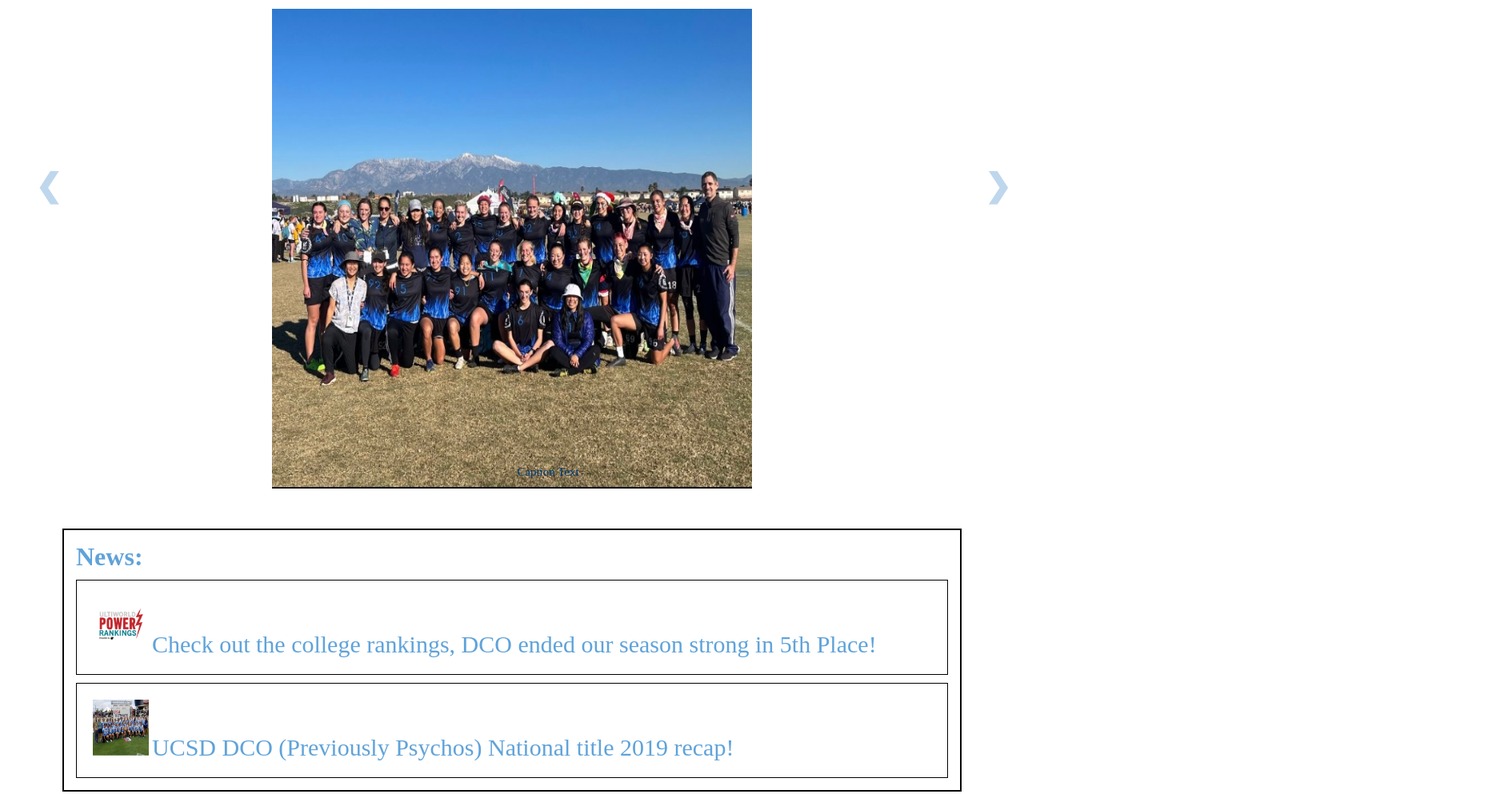
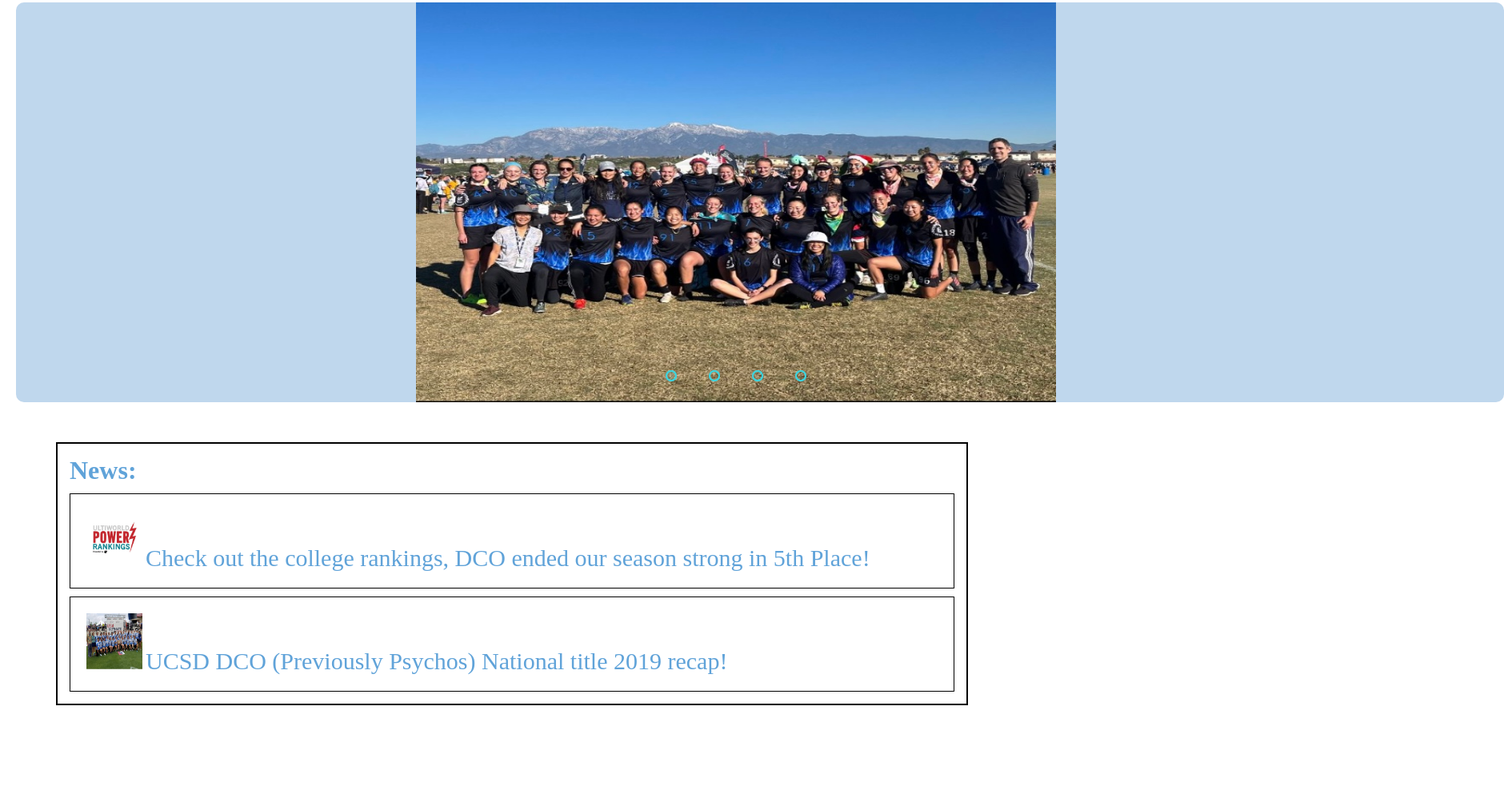
Before and after one commit to abigailshilts/DCO-website, a plain HTML site: page index.html in a window 1280 px wide. Shown: the part 185-1178 px from the top of the page at 80% size, 1880 px wide, since content can reach past the window. After the commit the page ends 1067 px from the top, so only its background shows below. Drawn offline with Linux system fonts and the light colour scheme; a script that the page names is missing.

Commit message:
Fixed slideshow to make it automatic and the switch slide buttons prettier yayy
WHY IS THERE SO MUCH NEGATIVE SPACE

```diff
--- a/index.html
+++ b/index.html
@@ -9,17 +9,10 @@
     <link rel="shortcut icon" type="image/png" href="img/dragon-favicon-16x16.png"/>
     </head>
 
-  <body onload="showSlides(1)">
+
     <script src="script.js"></script>
     <div id="wrapper">
-      <!--
-        <div class="header"> -->
-            <!-- dragon image was ss from insta lol so we need to get the original-->
-            <!--<h1>Dragon Coalition <img src="img/temp_dragon_logo.jpeg" width="100" height="100" class="dragon-header"/></h1> -->
-            <!-- img was taken from internet under cc liscense but should still get our own original version-->
-            <!--<img src="img/blue_flames.jpg" width="100%" height="100"/> -->
 
-        <!--</div>-->
         <!-- any nav functions signify the navigation bar-->
         <nav>
           <ul>
@@ -33,26 +26,61 @@
           </ul>
         </nav>
 
-        <div class="img-display">
-          <div class="slides">
-            <img src="img/homepic_team.PNG" alt="HTML5 Icon" class = "img-ss">
-            <div class="text">Caption Text</div>
+        <!-- secondary image slider -->
+        <div class = "slider">
+          <div class = "slides2">
+             <!-- radio buttons -->
+             <input type = "radio" name = "radio-btn" id = "radio1">
+             <input type = "radio" name = "radio-btn" id = "radio2">
+             <input type = "radio" name = "radio-btn" id = "radio3">
+             <input type = "radio" name = "radio-btn" id = "radio4">
+            <!-- slide images start -->
+              <div class = "slide first">
+                <img src="img/homepic_team.PNG" alt="">
+              </div>
+
+              <div class = "slide second">
+                <img src="img/homepic_team_funny.jpeg" alt="">
+              </div>
+
+              <div class = "slide third">
+                <img src="img/homepic_sonic_celeb.PNG" alt="">
+              </div>
+
+              <div class = "slide fourth">
+                <img src="img/homepic_placeholder_soren.jpeg" alt="">
+              </div>
+
+              <!-- automatic navigation start -->
+              <div class = "navigation-auto">
+                <div class = "auto-btn1"></div>
+                <div class = "auto-btn2"></div>
+                <div class = "auto-btn3"></div>
+                <div class = "auto-btn4"></div>
+              </div>
+              <!-- automatic navigation end -->
           </div>
+             <!-- manual navigation start -->
+             <div class = "navigation-manual">
+                <label for="radio1" class = "manual-btn"></label>
+                <label for="radio2" class = "manual-btn"></label>
+                <label for="radio3" class = "manual-btn"></label>
+                <label for="radio4" class = "manual-btn"></label>
+             </div>
+             <!-- manual navigation end -->
+      </div>
 
-          <div class="slides">
-            <img src="img/homepic_team_funny.jpeg" alt="HTML5 Icon" class = "img-ss">
-            <div class="text">Caption Text</div>
-          </div>
+      <script type = "text/javascript">
+        var counter = 1;
+        setInterval(function(){
+          document.getElementById('radio' + counter).checked = true;
+          counter++;
+            if(counter > 4){
+              counter = 1;
+            }
+        },5000);
+      </script>
 
-          <div class="slides">
-            <img src="img/homepic_placeholder_soren.jpeg" alt="HTML5 Icon" class = "img-ss">
-            <div class="text">Caption Text</div>
-          </div>
-
-          <!-- Next and previous buttons -->
-          <a class="prev" onclick="plusSlides(-1)">&#10094;</a>
-          <a class="next" onclick="plusSlides(1)">&#10095;</a>
-        </div>
 
         <!-- again, not the prettiest but something ig-->
         <div class="news">
--- a/style.css
+++ b/style.css
@@ -10,10 +10,18 @@
     padding: 20px;
     box-sizing: border-box;
     background-color: white;
+
 }
 
 body{
     background: white;
+    margin: 0;
+    padding: 0;
+    height: 100vh;
+    display: flex;
+    justify-content: center;
+    align-items: center;
+
 }
 
 .header{
@@ -24,8 +32,7 @@ body{
     font-weight: bolder;
     font-size: 30px;
     margin-bottom: 0px;
-    /*text-align: center;
-    display: block; */
+
 }
 
 nav{
@@ -110,59 +117,116 @@ nav ul li:hover a{
     height: 100%;
 }
 
-.img-ss{
-    width: 600px;
-    height: 600px;
-    display: block;
-    margin-left: auto;
-    margin-right: auto;
+/* Start of slideshow */
+.slider{
+    width: 800px;
+    height: 500px;
+    border-radius: 10px;
+    overflow: hidden;
+    padding-left: 500px;
+    padding-right: 560px;
+    background: #BFD7ED;
+
 
 }
 
-.img-display{
-    margin: 0px;
-    padding: 0px;
-    max-width: 100%;
+.slides2{
+    width: 1000%;
+    height: 500px;
+    display: flex;
 }
 
-
-.slides{
-    margin: 5px;
+.slides2 input{
+   display: none;
 }
 
-.prev, .next {
-    cursor: pointer;
-    position: absolute;
-    top: 50%;
-    width: auto;
-    margin-top: -22px;
-    padding: 16px;
-    color: #BFD7ED;
-    font-weight: bold;
-    font-size: 40px;
-    transition: 0.6s ease;
-    /*border-radius: 0 3px 3px 0;*/
-    user-select: none;
-  }
+.slide{
+    width: 20%;
+    transition: 3s;
 
-.next {
-    right: 0;
 }
 
-.prev:hover, .next:hover {
-    background-color: rgba(0,0,0,0.8);
+.slide img{
+    width: 800px;
+    height: 500px;
+
+}
+/*Manual slide navigation below*/
+.navigation-manual{
+    position: absolute;
+    width: 800px;
+    margin-top: -40px;
+    display: flex;
+    justify-content: center;
 }
 
-.text {
-    color: #003B73;
-    font-size: 15px;
-    padding: 8px 12px;
-    position: absolute;
-    bottom: 8px;
-    width: 100%;
-    text-align: center;
+.manual-btn{
+    border: 2px solid #40D3DC;
+    padding: 5px;
+    border-radius: 10px;
+    cursor: pointer;
+    transition: 1s;
 }
 
+.manual-btn:not(:last-child){
+    margin-right: 40px;
+}
+
+.manual-btn:hover{
+    background: #40D3DC;
+}
+
+#radio1:checked ~ .first{
+    margin-left: 0;
+
+}
+#radio2:checked ~ .first{
+    margin-left: -20%;
+
+}
+#radio3:checked ~ .first{
+    margin-left: -40%;
+
+}
+#radio4:checked ~ .first{
+    margin-left: -60%;
+
+}
+/*Automatic  slide navigation below*/
+
+.navigation-auto{
+    position: absolute;
+    display: flex;
+    width: 800px;
+    justify-content: center;
+    margin-top: 460px;
+}
+
+.navigation-auto div{
+    border: 2px solid #40D3DC;
+    padding: 5px;
+    border-radius: 10px;
+    transition: 1s;
+}
+
+.navigation-auto div:not(:last-child){
+  margin-right: 40px;
+}
+
+#radio1:checked ~ .navigation-auto .auto-btn1{
+    background:#40D3DC;
+}
+#radio2:checked ~ .navigation-auto .auto-btn2{
+    background:#40D3DC;
+}
+#radio3:checked ~ .navigation-auto .auto-btn3{
+    background:#40D3DC;
+}
+#radio4:checked ~ .navigation-auto .auto-btn4{
+    background:#40D3DC;
+}
+
+/* start of the news portion */
 .news {
     margin: 50px;
     border-style: solid;
```
Also changed, not shown: img/homepic_sonic_celeb.PNG (added).
